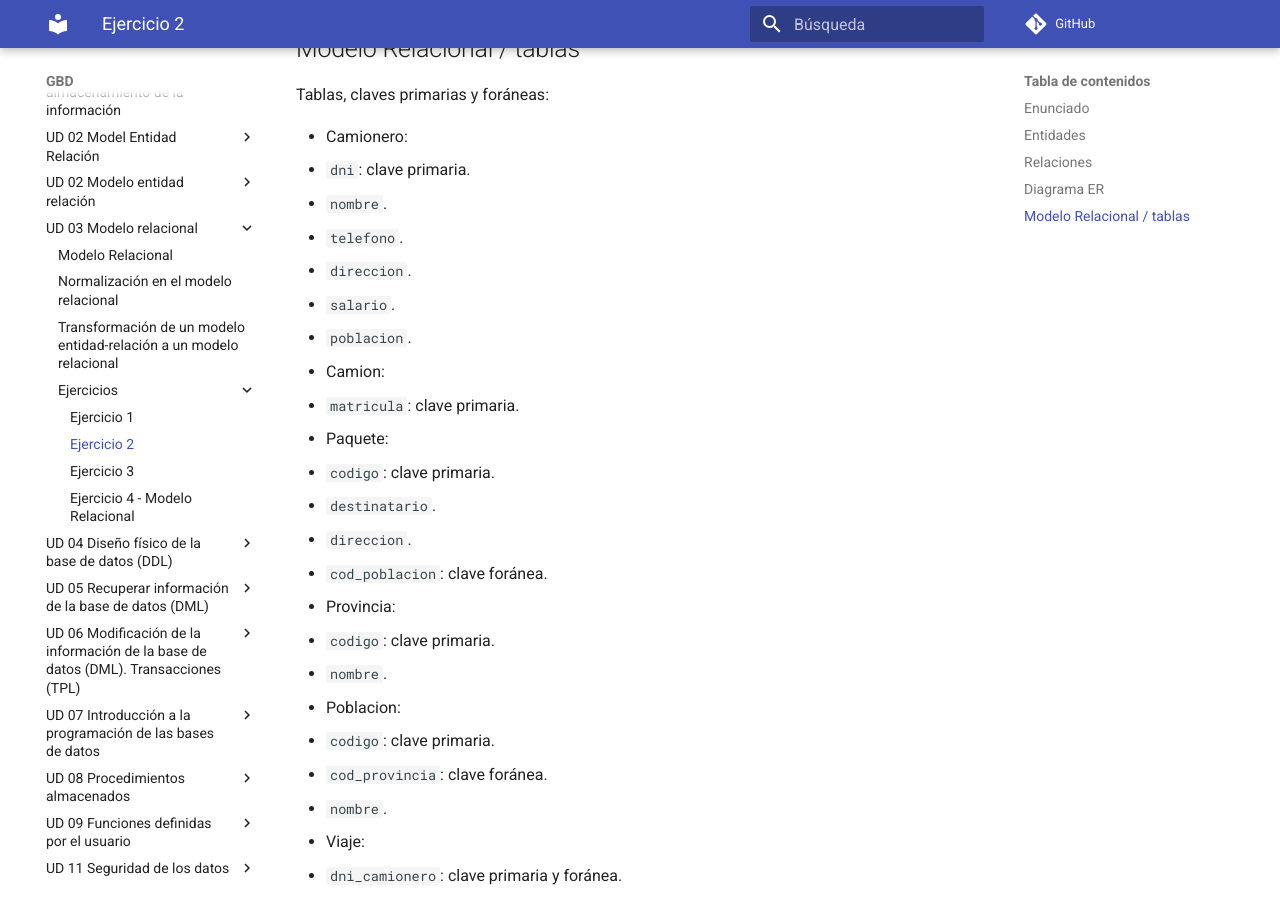
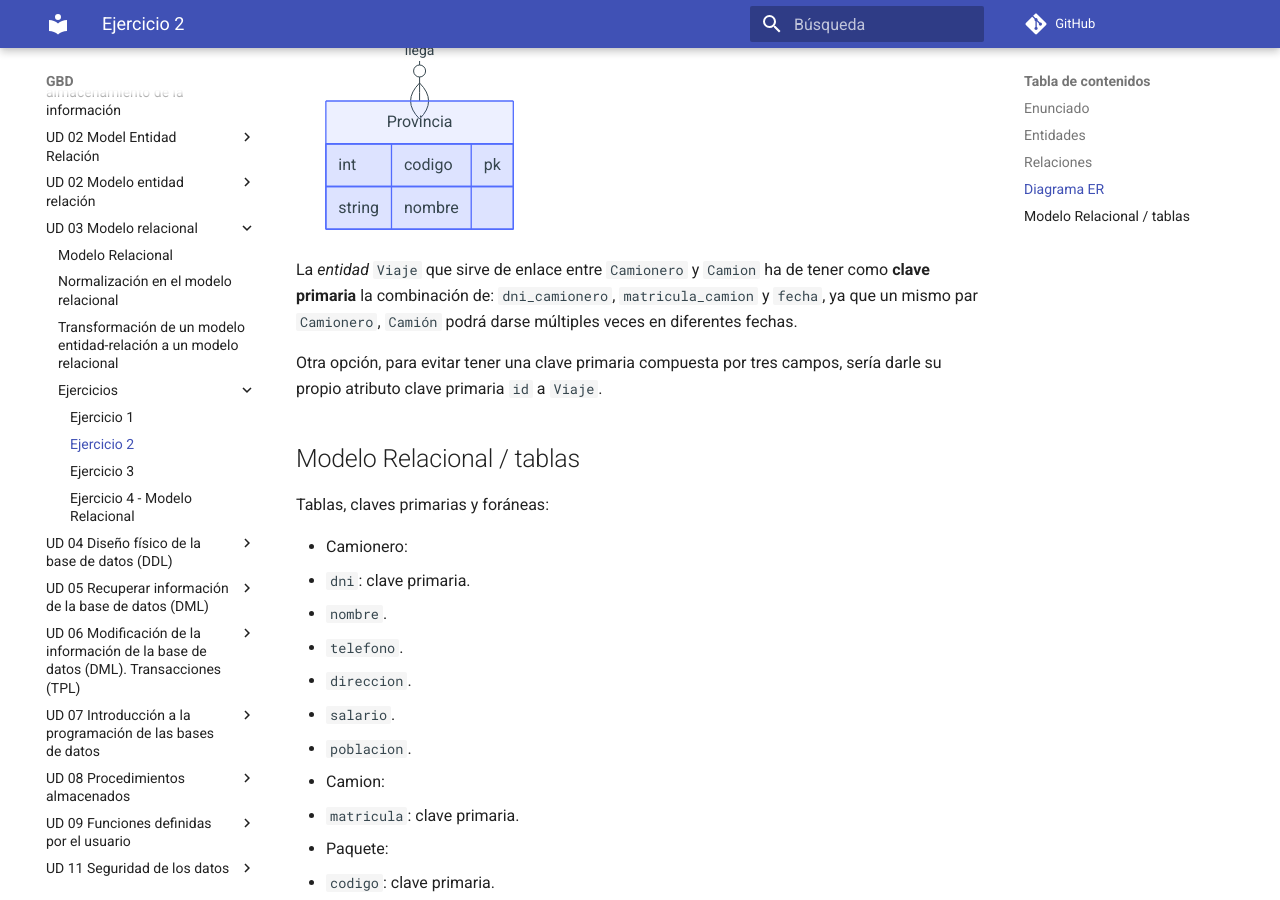
Before and after one commit to mmourazos/Curso-2024-2025, an MkDocs documentation site: the page built from docs/GBD/UD 03 - Modelo relacional/Ejercicios/Ejercicio 2.md, in a window 1280 px wide and 900 px high, scrolled down 1826 px. Built offline with MkDocs 1.6.1 and Material for MkDocs 9.7.7, drawn with Linux system fonts in a browser that asks for light colours; comment, search, counter and statistics services are not loaded.

Commit message:
Correccion de ejericicios.

````diff
--- a/docs/GBD/UD 03 - Modelo relacional/Ejercicios/Ejercicio 2.md
+++ b/docs/GBD/UD 03 - Modelo relacional/Ejercicios/Ejercicio 2.md
@@ -67,10 +61,12 @@
 Camionero ||--o{ Viaje: hace
 Camionero ||--o{ Paquete: tranportar
 
-Paquete ||--o{ Poblacion: llega
+Paquete ||--o{ Provincia: llega
+```
 
-Provincia ||--|{ Poblacion: tiene
-```
+La _entidad_ `Viaje` que sirve de enlace entre `Camionero` y `Camion` ha de tener como **clave primaria** la combinación de: `dni_camionero`, `matricula_camion` y `fecha`, ya que un mismo par `Camionero`, `Camión` podrá darse múltiples veces en diferentes fechas.
+
+Otra opción, para evitar tener una clave primaria compuesta por tres campos, sería darle su propio atributo clave primaria `id` a `Viaje`.
 
 ## Modelo Relacional / tablas
 
````
Also changed, not shown: other parts of docs/GBD/UD 03 - Modelo relacional/Ejercicios/Ejercicio 2.md (+1 -7 lines), docs/GBD/UD 03 - Modelo relacional/Ejercicios/Ejercicio 1.md (line endings or trailing spaces).
